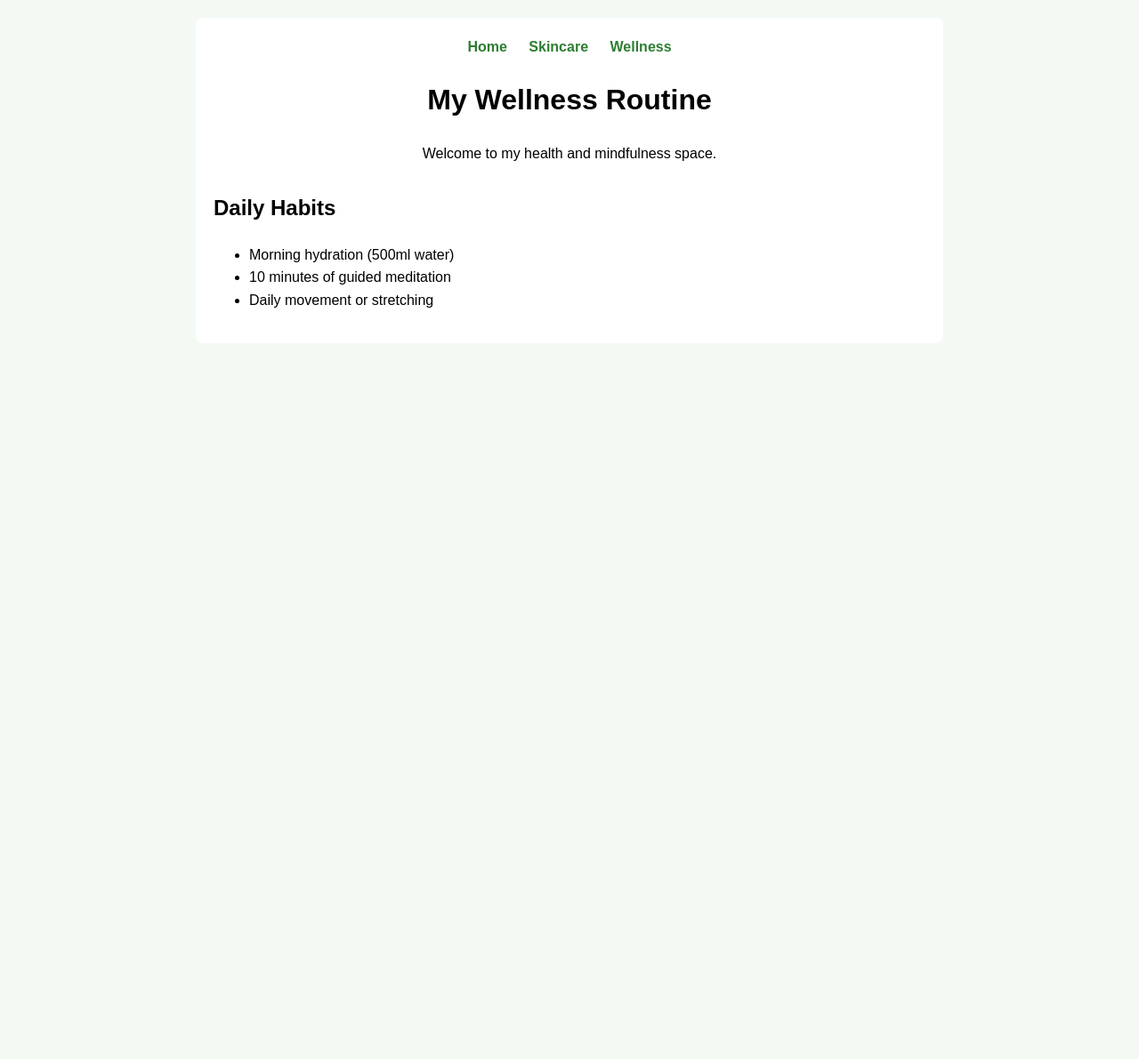
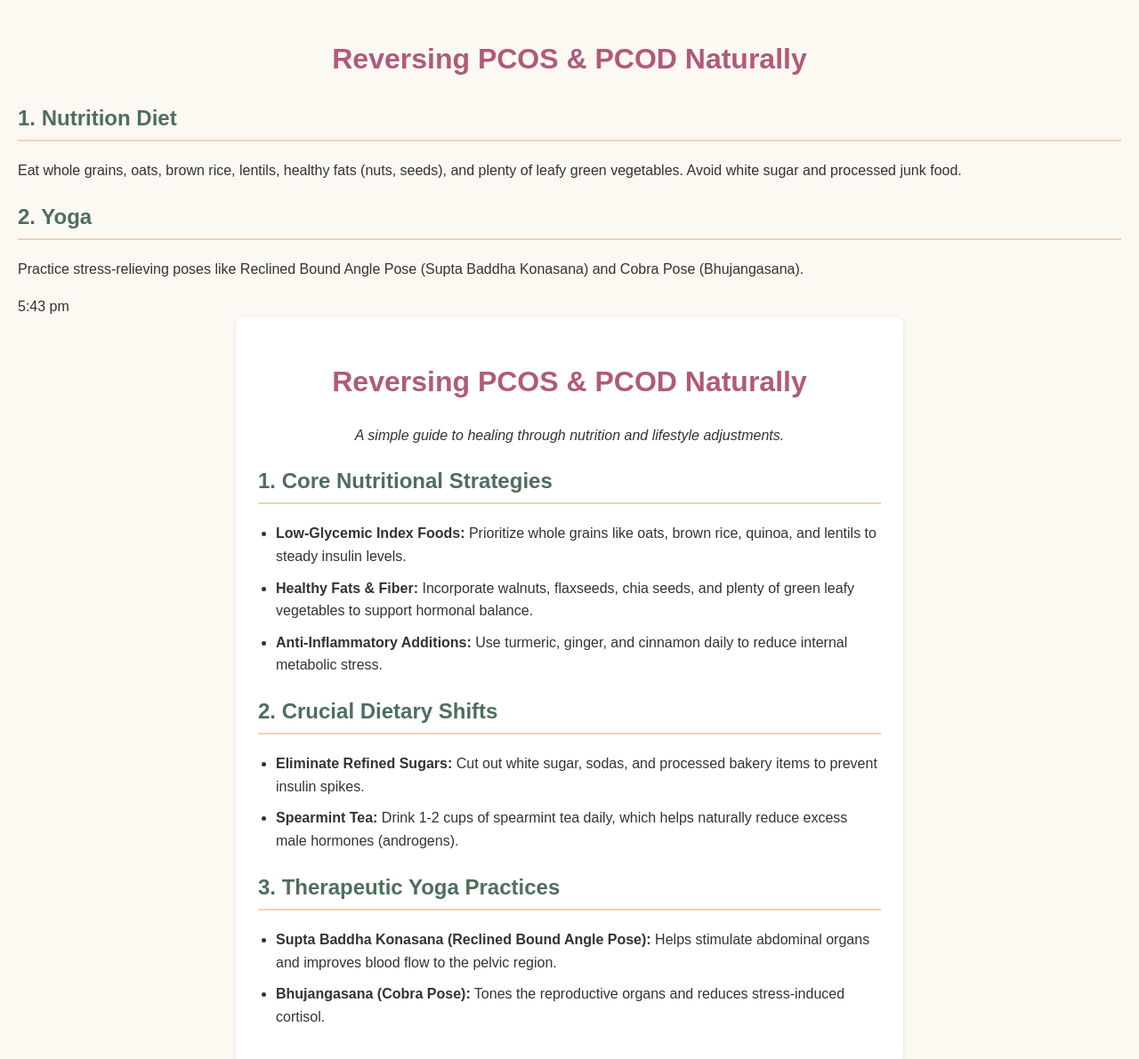
Before and after one commit to hurmip123-ui/WithUrmi.github.io, a plain HTML site: page wellness.html in a window 1280 px wide. Shown: the top 1191 px of the page at 89% size. Before the commit the page ends 800 px from the top, so only its background shows below. Drawn offline with Linux system fonts and the light colour scheme.

Commit message:
Update wellness.html

```diff
--- a/wellness.html
+++ b/wellness.html
@@ -1,40 +1,58 @@
+<!DOCTYPE html>
+<html>
+<head>
+    <title>PCOS & PCOD Wellness</title>
+</head>
+<body>
+    <h1>Reversing PCOS & PCOD Naturally</h1>
+
+    <h2>1. Nutrition Diet</h2>
+    <p>Eat whole grains, oats, brown rice, lentils, healthy fats (nuts, seeds), and plenty of leafy green vegetables. Avoid white sugar and processed junk food.</p>
+
+    <h2>2. Yoga</h2>
+    <p>Practice stress-relieving poses like Reclined Bound Angle Pose (Supta Baddha Konasana) and Cobra Pose (Bhujangasana).</p>
+</body>
+</html>
+5:43 pm
 <!DOCTYPE html>
 <html lang="en">
 <head>
     <meta charset="UTF-8">
     <meta name="viewport" content="width=device-width, initial-scale=1.0">
-    <title>Wellness Routine</title>
+    <title>PCOS & PCOD Wellness</title>
     <style>
-        body { font-family: Arial, sans-serif; line-height: 1.6; margin: 0; padding: 20px; background-color: #f4f9f4; }
-        header { text-align: center; margin-bottom: 30px; }
-        .container { max-width: 800px; margin: auto; background: white; padding: 20px; border-radius: 8px; }
-        nav { text-align: center; margin-bottom: 20px; }
-        nav a { margin: 0 10px; text-decoration: none; color: #2e7d32; font-weight: bold; }
+        body { font-family: Arial, sans-serif; line-height: 1.6; margin: 0; padding: 20px; background-color: #fcf8f2; color: #333; }
+        .container { max-width: 700px; margin: auto; background: white; padding: 25px; border-radius: 8px; box-shadow: 0 2px 5px rgba(0,0,0,0.1); }
+        h1 { color: #b05a7a; text-align: center; }
+        h2 { color: #4e6e5d; margin-top: 20px; border-bottom: 2px solid #efd3b5; padding-bottom: 5px; }
+        ul { padding-left: 20px; }
+        li { margin-bottom: 10px; }
     </style>
 </head>
 <body>
 
     <div class="container">
-        <!-- Navigation to your other pages -->
-        <nav>
-            <a href="index.html">Home</a>
-            <a href="skincare.html">Skincare</a>
-            <a href="wellness.html">Wellness</a>
-        </nav>
+        <h1>Reversing PCOS & PCOD Naturally</h1>
+        <p style="text-align: center; font-style: italic;">A simple guide to healing through nutrition and lifestyle adjustments.</p>
 
-        <header>
-            <h1>My Wellness Routine</h1>
-            <p>Welcome to my health and mindfulness space.</p>
-        </header>
+        <h2>1. Core Nutritional Strategies</h2>
+        <ul>
+            <li><strong>Low-Glycemic Index Foods:</strong> Prioritize whole grains like oats, brown rice, quinoa, and lentils to steady insulin levels.</li>
+            <li><strong>Healthy Fats & Fiber:</strong> Incorporate walnuts, flaxseeds, chia seeds, and plenty of green leafy vegetables to support hormonal balance.</li>
+            <li><strong>Anti-Inflammatory Additions:</strong> Use turmeric, ginger, and cinnamon daily to reduce internal metabolic stress.</li>
+        </ul>
 
-        <main>
-            <h2>Daily Habits</h2>
-            <ul>
-                <li>Morning hydration (500ml water)</li>
-                <li>10 minutes of guided meditation</li>
-                <li>Daily movement or stretching</li>
-            </ul>
-        </main>
+        <h2>2. Crucial Dietary Shifts</h2>
+        <ul>
+            <li><strong>Eliminate Refined Sugars:</strong> Cut out white sugar, sodas, and processed bakery items to prevent insulin spikes.</li>
+            <li><strong>Spearmint Tea:</strong> Drink 1-2 cups of spearmint tea daily, which helps naturally reduce excess male hormones (androgens).</li>
+        </ul>
+
+        <h2>3. Therapeutic Yoga Practices</h2>
+        <ul>
+            <li><strong>Supta Baddha Konasana (Reclined Bound Angle Pose):</strong> Helps stimulate abdominal organs and improves blood flow to the pelvic region.</li>
+            <li><strong>Bhujangasana (Cobra Pose):</strong> Tones the reproductive organs and reduces stress-induced cortisol.</li>
+        </ul>
     </div>
 
 </body>
```
